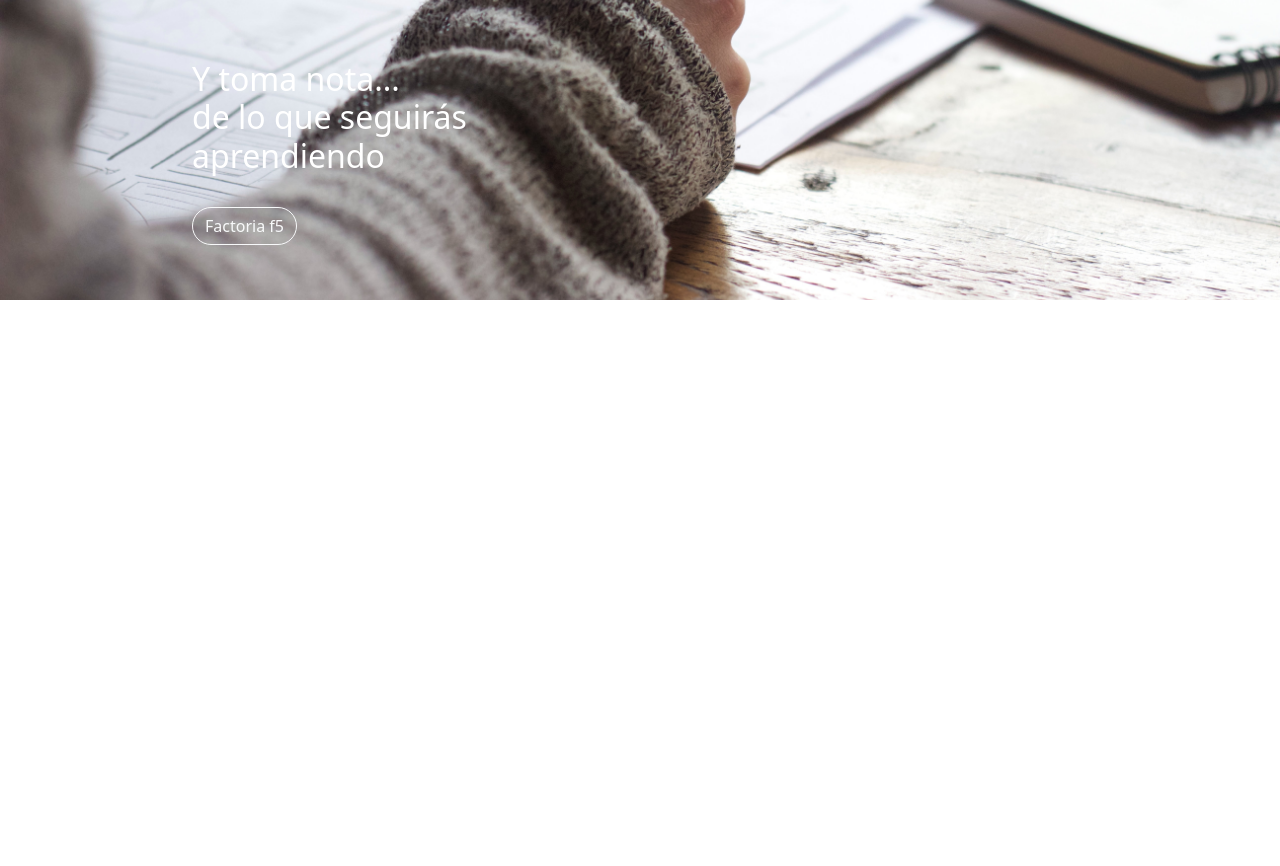
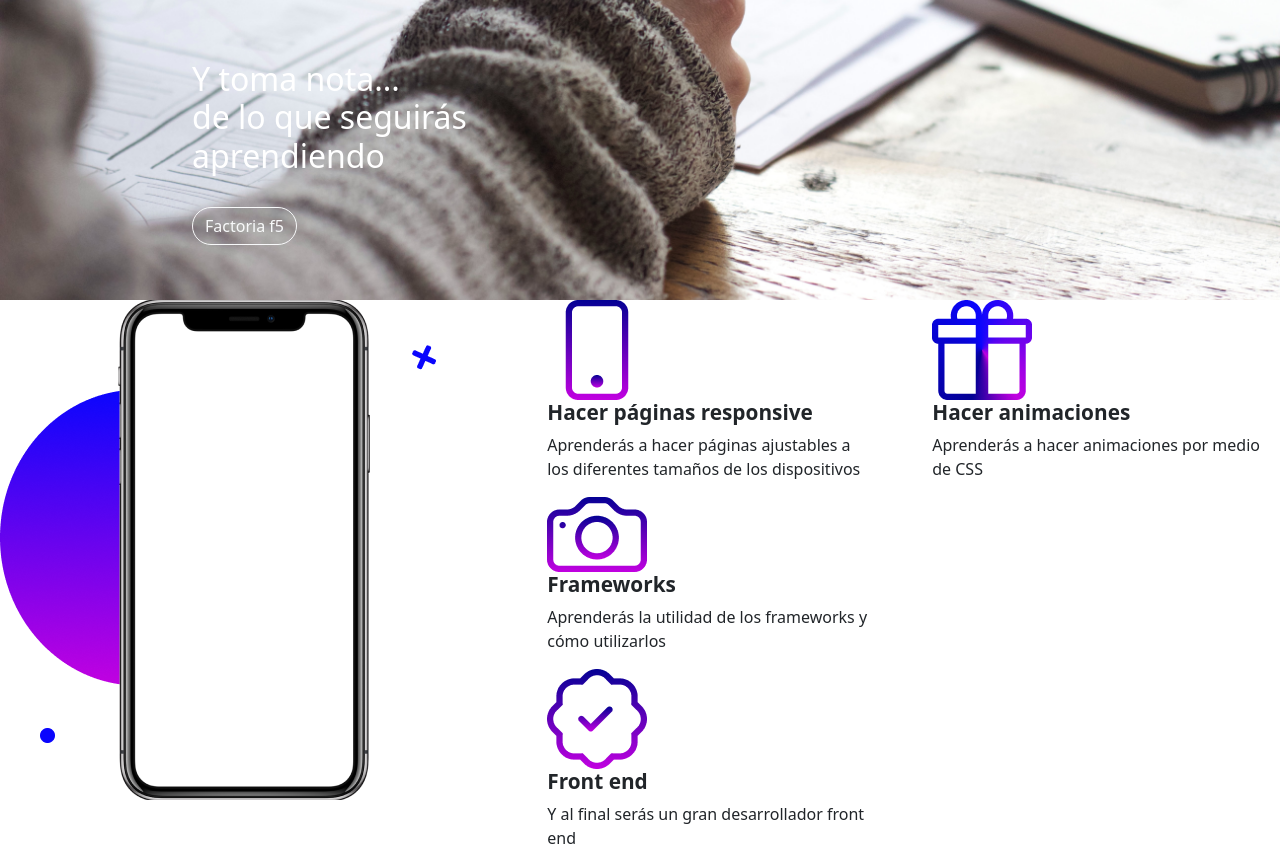
Before and after one commit to Dianab177/replicado2, a website: page index.html in a window 1280 px wide. Shown: the part 1320-2186 px from the top of the page. Before the commit the page ends 1620 px from the top, so only its background shows below. Drawn offline with nearby package versions, Linux system fonts and the light colour scheme.

Commit message:
banner 3 building

```diff
--- a/assets/sass/style.scss
+++ b/assets/sass/style.scss
@@ -4,6 +4,10 @@
 body{
   margin: 0;
   padding: 0;
+}
+h4{
+  font-weight: 700;
+  font-size: 1.3rem;
 }
 .container {
     padding: 0;
@@ -72,6 +76,21 @@ body{
   .content-banner2{
     margin: 70vh 0 0 15vw;
   }
+  .img-banner-2{
+    height: 500px;
+  }
+  .title-ul-banner-2{
+    font-weight: 400;
+  }
+  .banner-3{
+    display: flex;
+    justify-content: space-between;
+    width: 100vw;
+  }
+  .banner-3-list{
+    display: flex;
+    justify-content: space-around;
+  }
   .phone {
     height: 500px;
     width: auto;
--- a/index.html
+++ b/index.html
@@ -61,12 +61,56 @@
 
         </div>
         <div class="banner-3">
+            <div>
+                <img class="img-banner-2" src="./assets/images/phone-banner-2.png" alt="image phone-banner-2">
+            </div>
+            <div>
+                <div class="banner-3-list">
 
+                    <ul>
+                        <li><img src="./assets/images/Phone-icon.png" alt=""></li>
+                        <li>
+                            <h4>Hacer páginas responsive</h4>
+                        </li>
+                        <li>Aprenderás a hacer páginas ajustables a <br>
+                            los diferentes tamaños de los dispositivos
+                        </li>
+                    </ul>
+                    <ul>
+                        <li><img src="./assets/images/Vector-gift.png" alt=""></li>
+                        <li>
+                            <h4>Hacer animaciones</h4>
+                        </li>
+                        <li>Aprenderás a hacer animaciones por medio<br>
+                            de CSS
+                        </li>
+                    </ul>
+                </div>
+                <div>
+                    <ul>
+                        <li><img src="./assets/images/machine-photo.png" alt=""></li>
+                        <li>
+                            <h4>Frameworks</h4>
+                        </li>
+                        <li>Aprenderás la utilidad de los frameworks y<br>
+                            cómo utilizarlos
+                        </li>
+                    </ul>
+                    <ul>
+                        <li><img src="./assets/images/cloud-ok-icon.png" alt=""></li>
+                        <li>
+                            <h4>Front end</h4>
+                        </li>
+                        <li>Y al final serás un gran desarrollador front<br>
+                         end
+                        </li>
+                    </ul>
+                </div>
+            </div>
 
         </div>
         <script src="https://cdn.jsdelivr.net/npm/bootstrap@5.2.2/dist/js/bootstrap.bundle.min.js"
-                integrity="sha384-OERcA2EqjJCMA+/3y+gxIOqMEjwtxJY7qPCqsdltbNJuaOe923+mo//f6V8Qbsw3"
-                crossorigin="anonymous">
+            integrity="sha384-OERcA2EqjJCMA+/3y+gxIOqMEjwtxJY7qPCqsdltbNJuaOe923+mo//f6V8Qbsw3" crossorigin="anonymous">
             </script>
     </div>
     </div>
```
Also changed, not shown: assets/images/Phone-icon.png (added), assets/images/Vector-gift.png (added), assets/images/banner-2.jpg (deleted), assets/images/cloud-ok-icon.png (added), assets/images/machine-photo.png (added), assets/images/phone-banner-2.png (added), assets/styles/style.css, 1 other file. Lines whose indentation alone changed are shown as unchanged.
